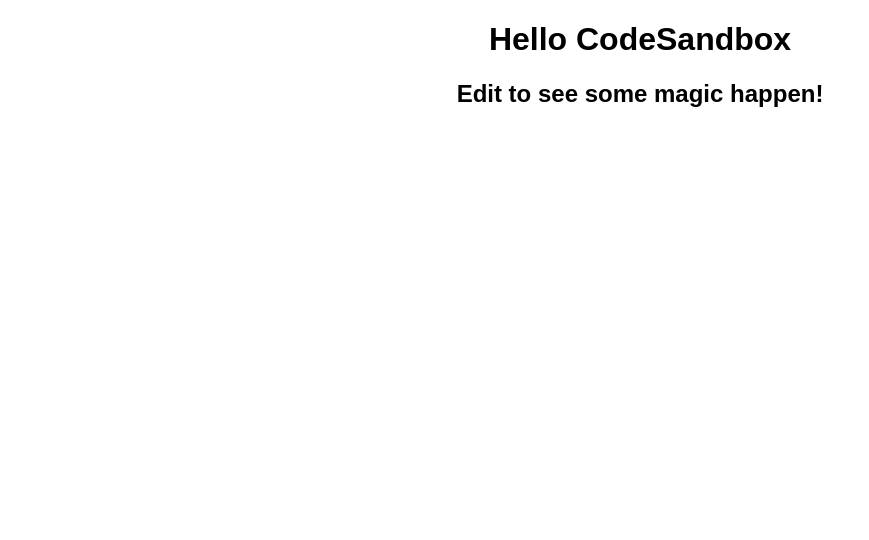
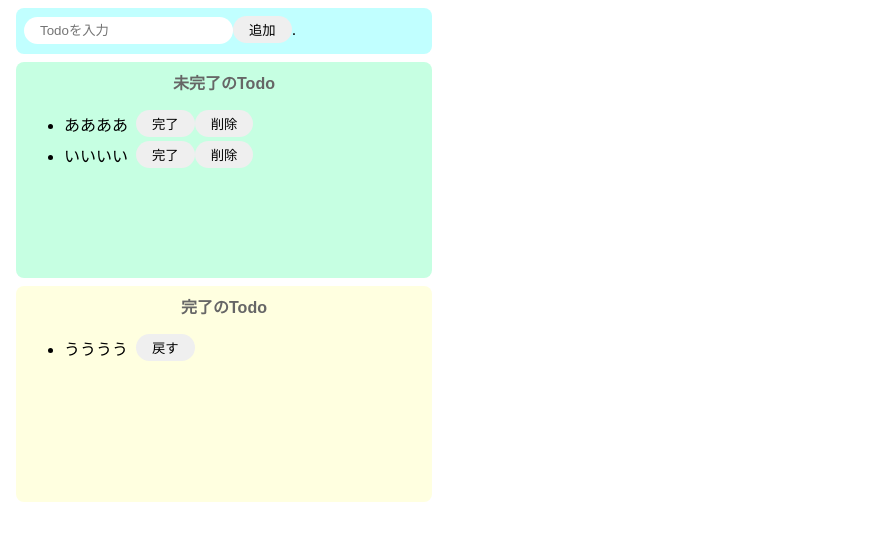
Before and after one commit to taiki-mtb/react-todo, a React (Create React App) app: page / in a window 1280 px wide. Shown: the top 540 px of the page, without its empty margins (0-869 px from the left). Built offline with nearby package versions, Linux system fonts and the light colour scheme.

Commit message:
copy javascript

```diff
--- a/src/App.js
+++ /dev/null
@@ -1,10 +0,0 @@
-import "./styles.css";
-
-export default function App() {
-  return (
-    <div className="App">
-      <h1>Hello CodeSandbox</h1>
-      <h2>Edit to see some magic happen!</h2>
-    </div>
-  );
-}
--- /dev/null
+++ b/src/App.jsx
@@ -0,0 +1,37 @@
+import React from "react";
+import "./styles.css";
+
+export const App = () => {
+  return (
+    <>
+      <div className="input-area">
+        <input placeholder="Todoを入力" />
+        <button>追加</button>.
+      </div>
+      <div className="incomplete-area">
+        <p className="title">未完了のTodo</p>
+        <ul>
+          <div className="list-row">
+            <li>ああああ</li>
+            <button>完了</button>
+            <button>削除</button>
+          </div>
+          <div className="list-row">
+            <li>いいいい</li>
+            <button>完了</button>
+            <button>削除</button>
+          </div>
+        </ul>
+      </div>
+      <div className="complete-area">
+        　　<p className="title">完了のTodo</p>
+        <ul>
+          <div className="list-row">
+            <li>うううう</li>
+            <button>戻す</button>
+          </div>
+        </ul>
+      </div>
+    </>
+  );
+};
--- a/src/index.js
+++ b/src/index.js
@@ -1,12 +1,6 @@
 import { StrictMode } from "react";
 import ReactDOM from "react-dom";
 
-import App from "./App";
+import { App } from "./App";
 
-const rootElement = document.getElementById("root");
-ReactDOM.render(
-  <StrictMode>
-    <App />
-  </StrictMode>,
-  rootElement
-);
+ReactDOM.render(<App />, document.getElementById("root"));
--- a/src/styles.css
+++ b/src/styles.css
@@ -1,4 +1,66 @@
-.App {
+body {
   font-family: sans-serif;
+}
+
+input {
+  border-radius: 16px;
+  border: none;
+  padding: 6px 16px;
+  outline: none;
+}
+
+button {
+  border-radius: 16px;
+  border: none;
+  padding: 4px 16px;
+}
+
+button:hover {
+  background-color: #ff7fff;
+  color: #fff;
+  cursor: pointer;
+}
+
+li {
+  margin-right: 8px;
+}
+
+.input-area {
+  background-color: #c1ffff;
+  width: 400px;
+  height: 30px;
+  padding: 8px;
+  margin: 8px;
+  border-radius: 8px;
+}
+
+.incomplete-area {
+  background-color: #c6ffe2;
+  width: 400px;
+  min-height: 200px;
+  padding: 8px;
+  margin: 8px;
+  border-radius: 8px;
+}
+
+.complete-area {
+  background-color: #ffffe0;
+  width: 400px;
+  min-height: 200px;
+  padding: 8px;
+  margin: 8px;
+  border-radius: 8px;
+}
+
+.title {
   text-align: center;
+  margin-top: 0;
+  font-weight: bold;
+  color: #666;
 }
+
+.list-row {
+  display: flex;
+  align-items: center;
+  padding-bottom: 4px;
+}
```
